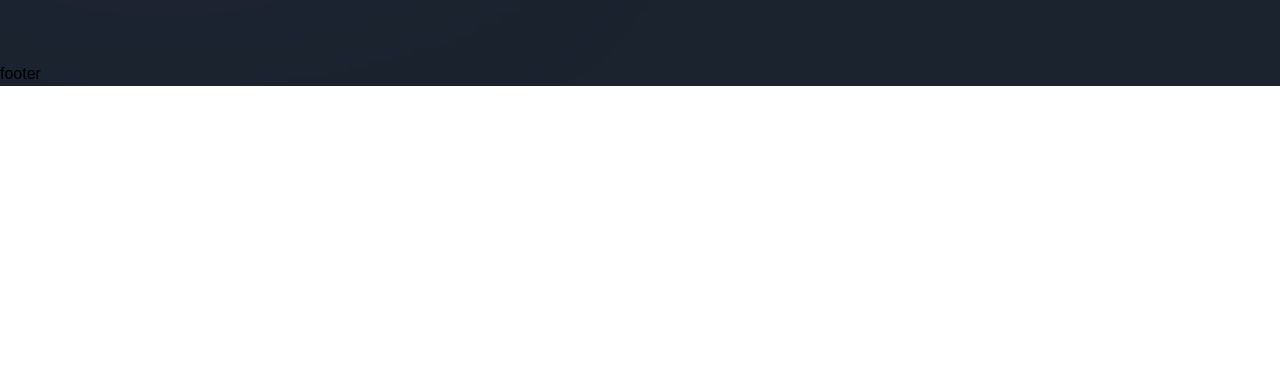
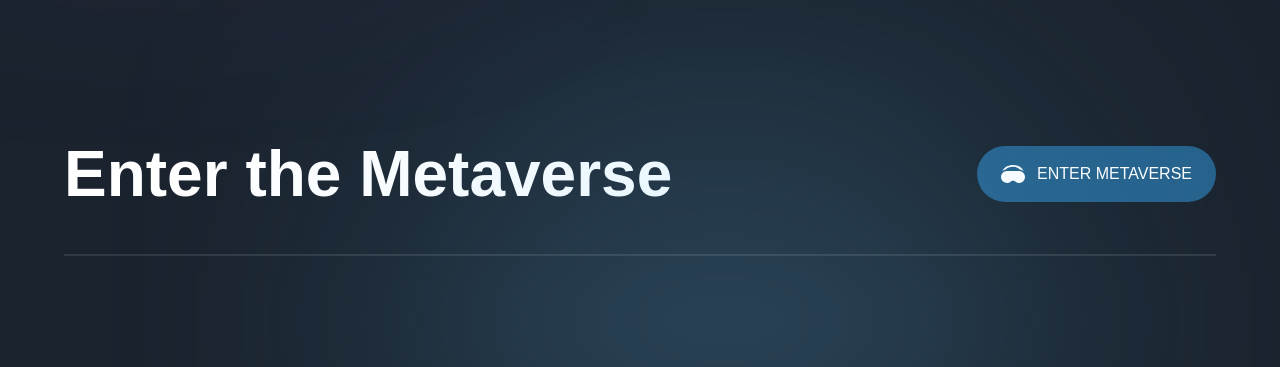
Before and after one commit to shawwnn/metaversus, a Next.js app: page / in a window 1280 px wide. Shown: the part 6846-7213 px from the top of the page. Before the commit the page ends 6932 px from the top, so only its background shows below. Built offline with nearby package versions, Linux system fonts and the light colour scheme; a web font is replaced by a local one.

Commit message:
Footer I

```diff
--- a/components/Footer.jsx
+++ b/components/Footer.jsx
@@ -1,9 +1,31 @@
 'use client';
 
+import { motion } from "framer-motion";
+import styles from "../styles";
+import { footerVariants } from "../utils/motion";
+
 const Footer = () => (
-  <footer>
-    footer
-  </footer>
+  <motion.footer
+    variants={footerVariants}
+    initial="hidden" whileInView="show"
+    className={`${styles.paddings} py-8 relative`}
+  >
+    <div className="footer-gradient" />
+
+    <div className={`${styles.innerWidth} mx-auto flex flex-col gap-8`}>
+      <div className="flex items-center justify-between flex-wrap gap-5">
+        <h4 className="font-bold md:text-[64px] text-[44px] text-white">Enter the Metaverse</h4>
+        <button type="button" className="flex items-center bg-[#25618B] py-4 px-6 h-fit rounded-[32px] gap-[12px]">
+          <img src="/headset.svg" alt="headset" className="w-[24px] h-[24px] object-contain" />
+          <span className="font-normal text-[16px] text-white"> ENTER METAVERSE</span>
+        </button>
+      </div>
+
+      <div className="flex flex-col">
+        <div className="mb-[50px] h-[2px] bg-white opacity-10" />
+      </div>
+    </div>
+  </motion.footer>
 );
 
 export default Footer;
```
